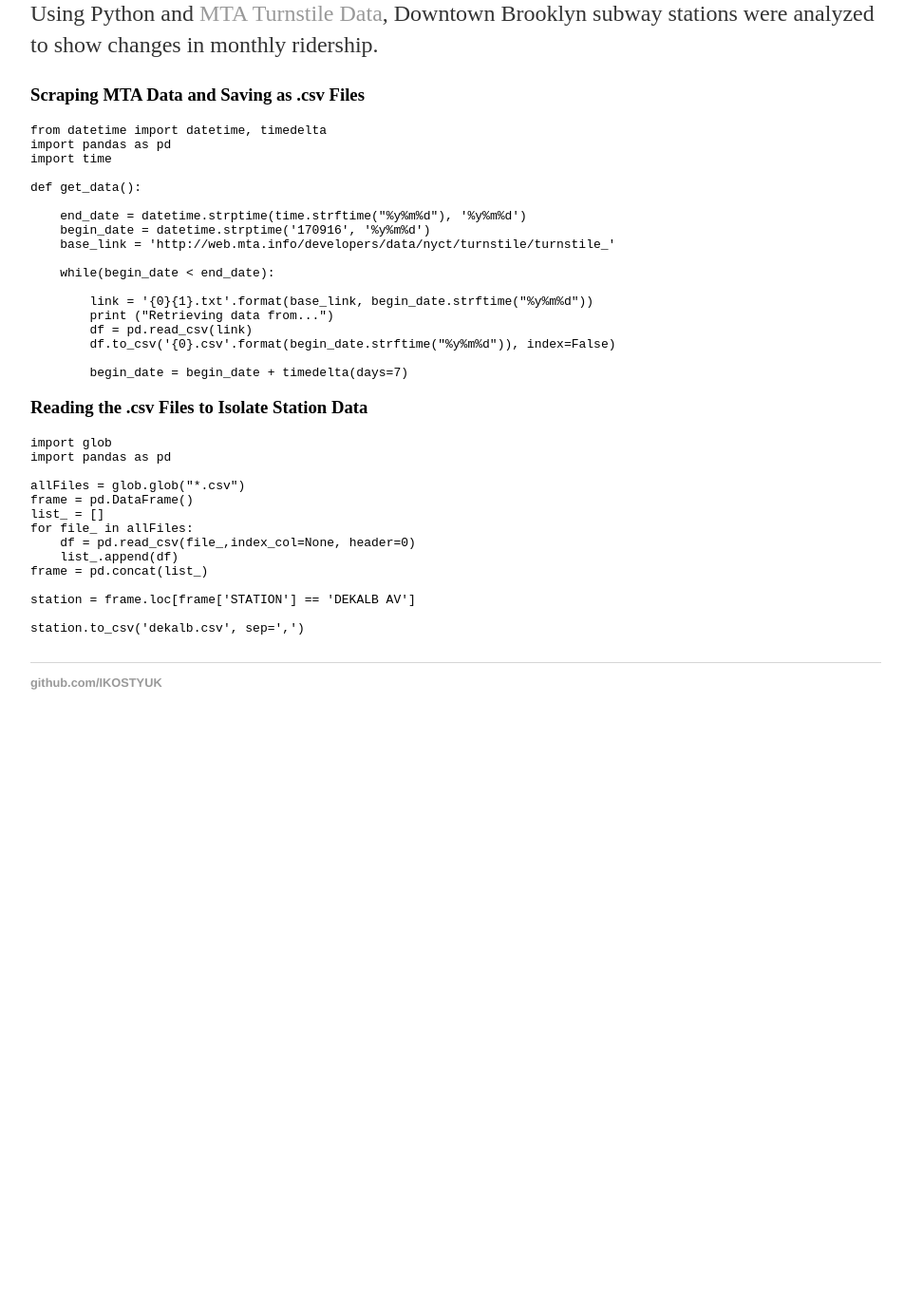
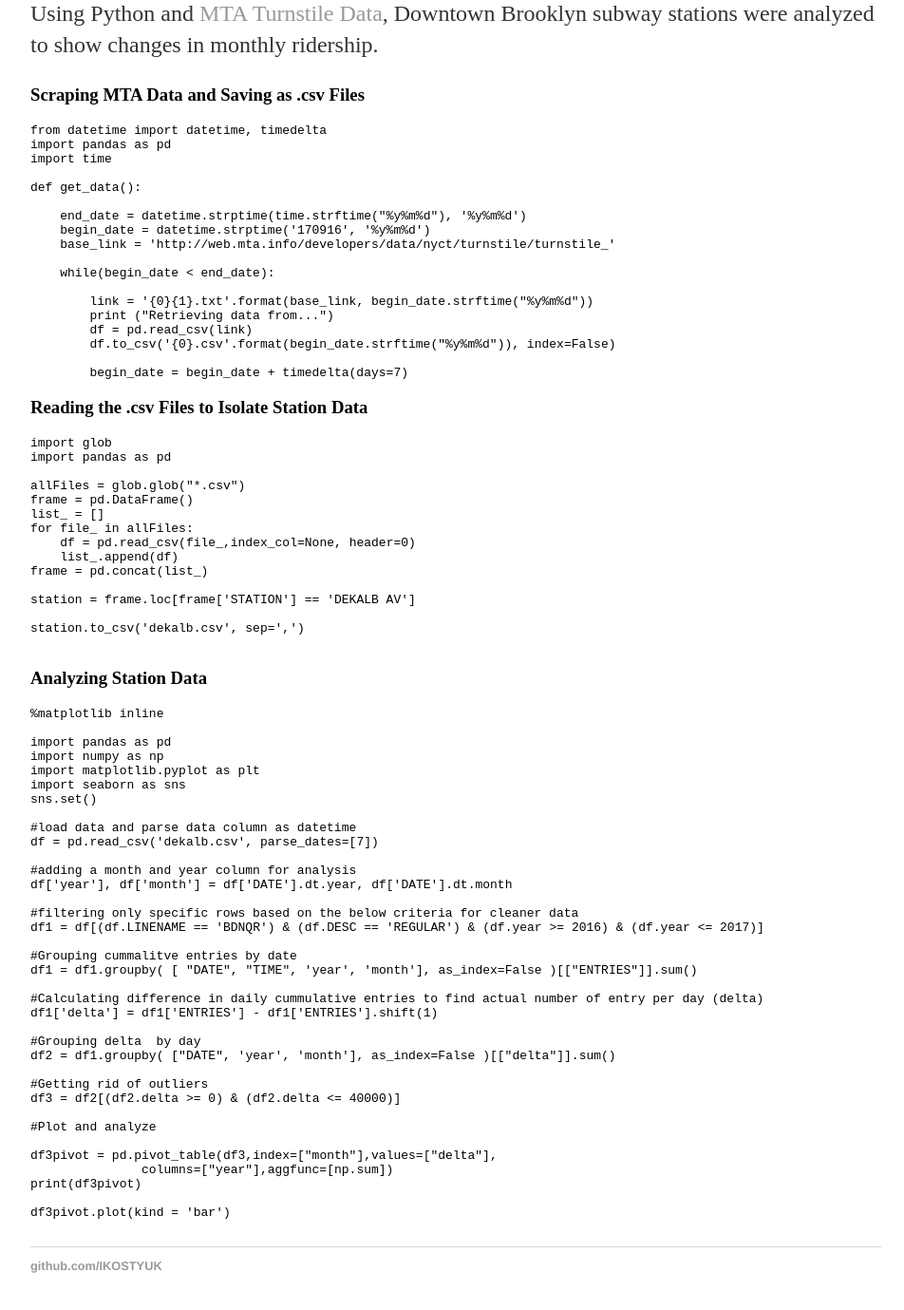
Before and after one commit to IKOSTYUK/ikostyuk.github.io, a Jekyll site: the page built from _posts/2018-03-16-MTA-Analysis.md, in a window 1280 px wide and 1400 px high, scrolled down 952 px. Shown: the top 1379 px of the window at 95% size, without its empty margins (160-1112 px from the left). Built offline with Jekyll 4.4.1, drawn with Linux system fonts in a browser that asks for light colours; our own code applies the rules of GitHub Pages for plain Markdown files; before the commit the page ends 1738 px from its top, so only the background shows below that.

Commit message:
Update 2018-03-16-MTA-Analysis.md

````diff
--- a/_posts/2018-03-16-MTA-Analysis.md
+++ b/_posts/2018-03-16-MTA-Analysis.md
@@ -54,3 +54,46 @@ station = frame.loc[frame['STATION'] == 'DEKALB AV']
 station.to_csv('dekalb.csv', sep=',')
 
 ```
+
+
+### Analyzing Station Data
+
+```python
+%matplotlib inline
+
+import pandas as pd
+import numpy as np
+import matplotlib.pyplot as plt
+import seaborn as sns
+sns.set()
+
+#load data and parse data column as datetime
+df = pd.read_csv('dekalb.csv', parse_dates=[7])
+
+#adding a month and year column for analysis
+df['year'], df['month'] = df['DATE'].dt.year, df['DATE'].dt.month
+
+#filtering only specific rows based on the below criteria for cleaner data
+df1 = df[(df.LINENAME == 'BDNQR') & (df.DESC == 'REGULAR') & (df.year >= 2016) & (df.year <= 2017)]
+
+#Grouping cummalitve entries by date
+df1 = df1.groupby( [ "DATE", "TIME", 'year', 'month'], as_index=False )[["ENTRIES"]].sum()
+
+#Calculating difference in daily cummulative entries to find actual number of entry per day (delta)
+df1['delta'] = df1['ENTRIES'] - df1['ENTRIES'].shift(1)
+
+#Grouping delta  by day
+df2 = df1.groupby( ["DATE", 'year', 'month'], as_index=False )[["delta"]].sum()
+
+#Getting rid of outliers
+df3 = df2[(df2.delta >= 0) & (df2.delta <= 40000)]
+
+#Plot and analyze
+
+df3pivot = pd.pivot_table(df3,index=["month"],values=["delta"],
+               columns=["year"],aggfunc=[np.sum])
+print(df3pivot)
+
+df3pivot.plot(kind = 'bar')
+
+```
````
